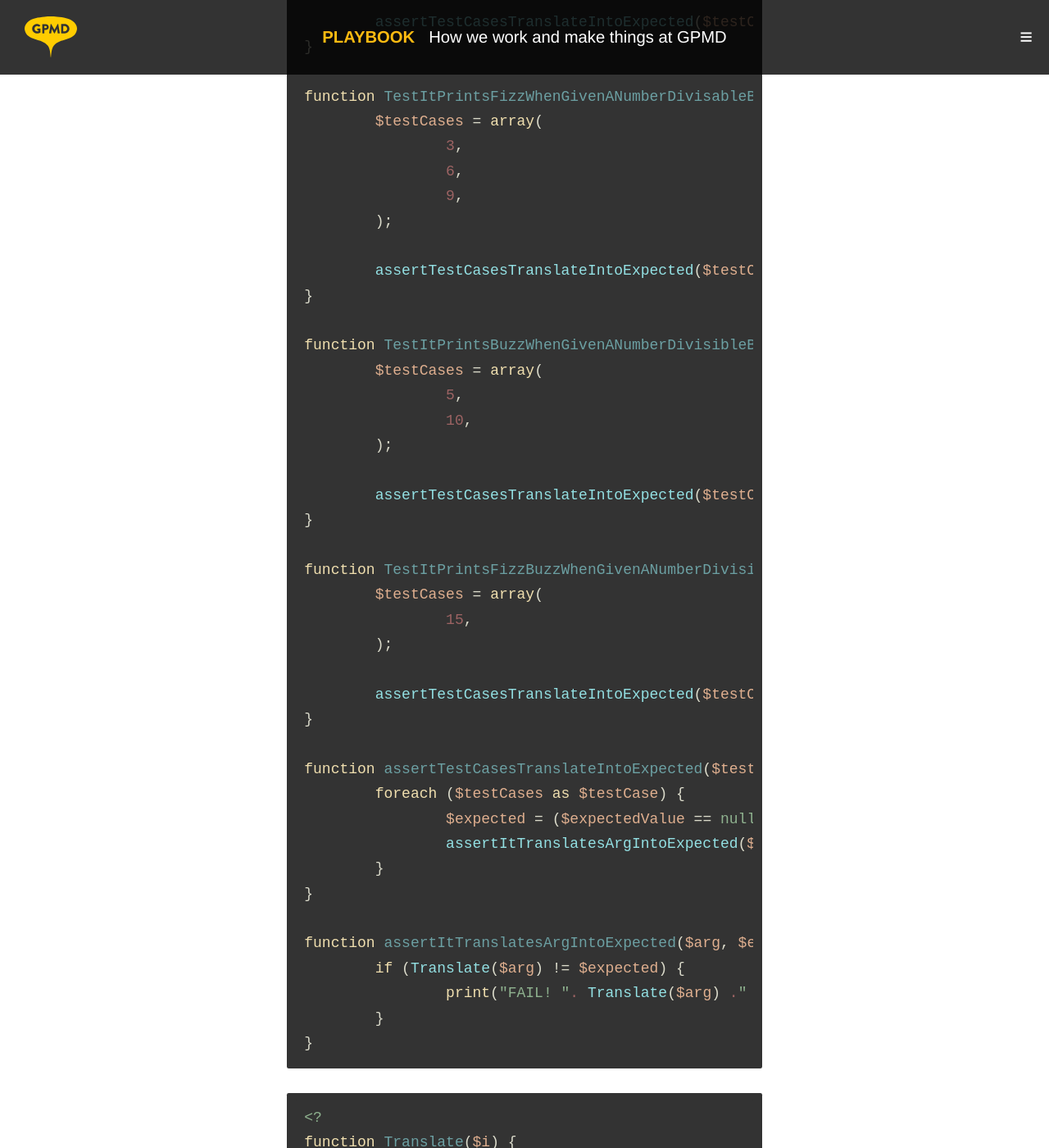
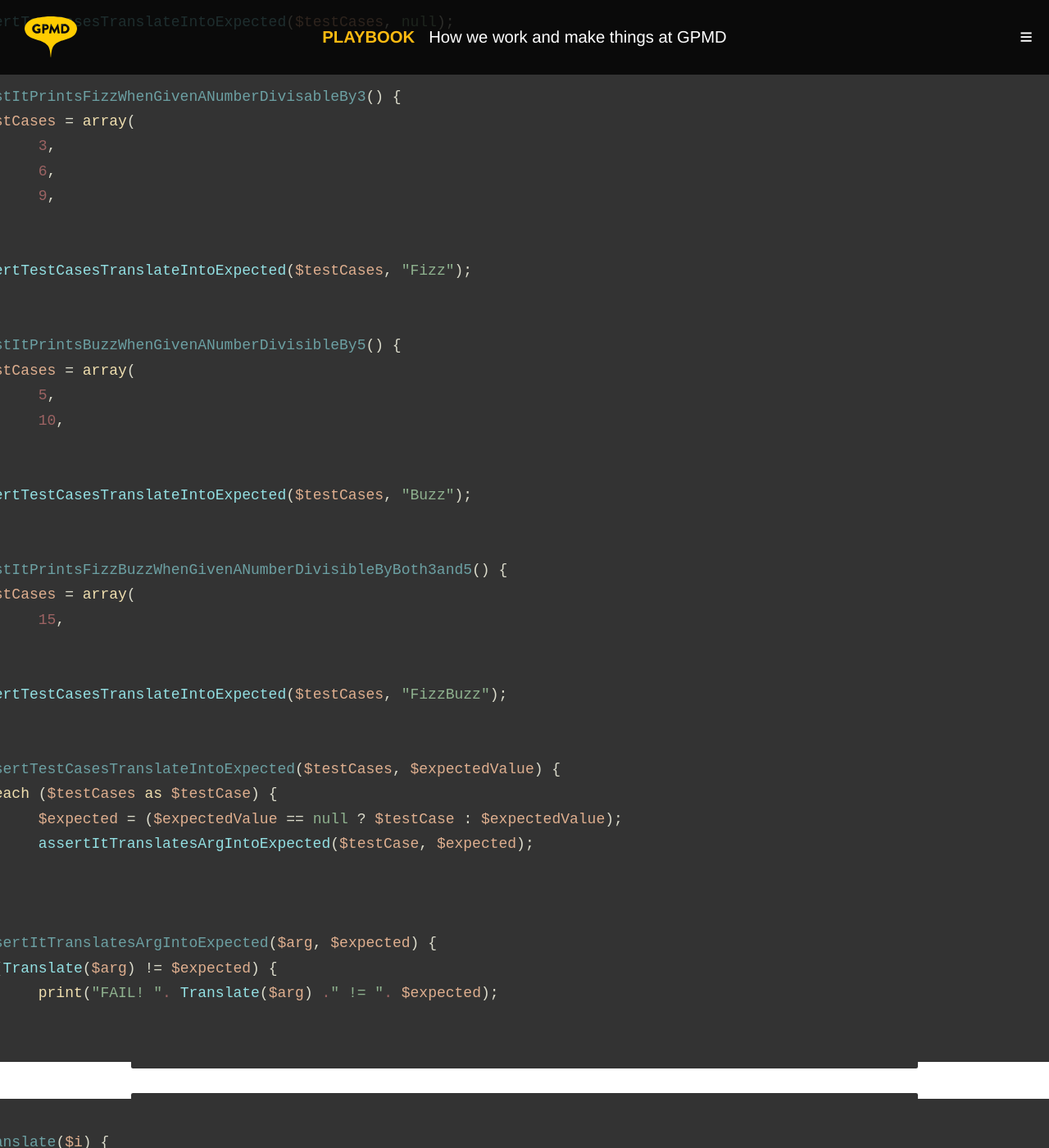
Before and after one commit to gpmd/playbook, a Jekyll site: the page built from _posts/pages/2014-03-18-test-driven-development-tdd.md, in a window 1280 px wide and 1400 px high, scrolled down 25602 px. Shown: the whole window at 82% size. Built offline with Jekyll 4.4.1, drawn with Linux system fonts in a browser that asks for light colours; nearby versions of some CDN libraries; Markdown is read by kramdown in place of the engine named in the settings; some of the changed text lies outside the part shown.

Commit message:
Outset code

```diff
--- a/assets/stylesheets/main.css
+++ b/assets/stylesheets/main.css
@@ -926,6 +926,13 @@ cite {
 .highlight table {
   background-color: #333333 !important; }
 
+/* Outset code at larger screen widths
+   ========================================================================== */
+@media screen and (min-width: 60.0625em) {
+  .highlight {
+    position: relative;
+    width: 165.5%;
+    left: -32.75%; } }
 /**
  * _images.scss
  */
--- a/assets/stylesheets/partials/_images.scss
+++ b/assets/stylesheets/partials/_images.scss
@@ -35,7 +35,6 @@ figcaption,
 /* Variables */
 
 //$side-margins: 190; // Based on a desired image width of 960px and an actual central column width of 580px
-
 $side-margins: ((960 - (($column-unitless * 12) + ($gutter-unitless * 11))) / 2); // (960 - (30*12)+(20*11)) / 2) = 190
 
 // Defaults
```
Also changed, not shown: assets/stylesheets/partials/_code.scss (+11 -0 lines).
